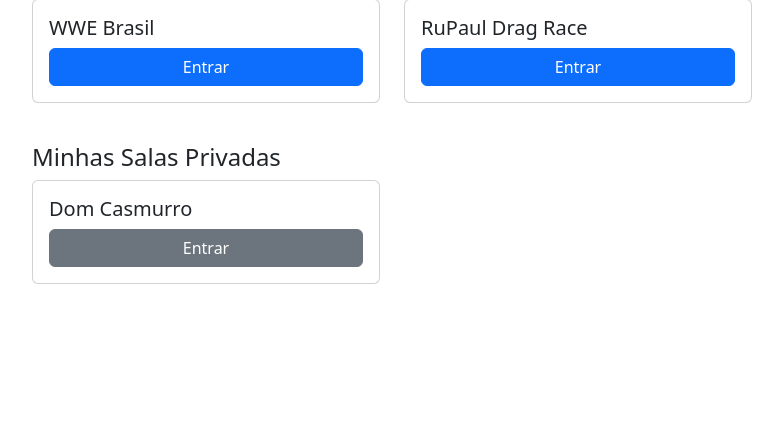
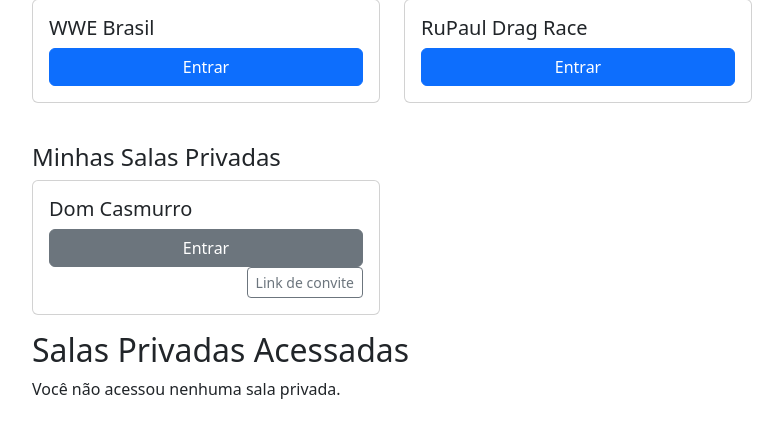
Before and after one commit to A-juli07/Dialogus, a Django app: page /chat/salas/ in a window 1280 px wide. Shown: the part 244-682 px from the top of the page, without its empty margins (62-845 px from the left). Run offline with Django 5.2, Linux system fonts and the light colour scheme; a user stored in the database is signed in; data comes from the database, SQL or seed files in the repository.

Commit message:
Adiciona link de convite com token exclusivo para salas privadas e adiciona acesso a salas privadas acessadas pelo link

```diff
--- a/templates/chat/salas.html
+++ b/templates/chat/salas.html
@@ -33,6 +33,7 @@
                         <div class="card-body">
                             <h5 class="card-title">{{ sala.nome }}</h5>
                             <a href="{% url 'room' room_name=sala.nome %}" class="btn btn-secondary w-100">Entrar</a>
+                            <a href="{% url 'aceitar_convite' token=sala.token %}" class="btn btn-sm btn-outline-secondary float-end">Link de convite</a>
                         </div>
                     </div>
                 </div>
@@ -41,6 +42,22 @@
             {% endfor %}
         </div>
     </div>
+
+    <h2>Salas Privadas Acessadas</h2>
+        <div class="row">
+            {% for sala in salas_autorizadas %}
+                <div class="col-md-4 mb-3">
+                    <div class="card">
+                        <div class="card-body">
+                            <h5 class="card-title">{{ sala.nome }}</h5>
+                            <a href="{% url 'room' room_name=sala.nome %}" class="btn btn-secondary w-100">Entrar</a>
+                        </div>
+                    </div>
+                </div>
+            {% empty %}
+                <p>Você não acessou nenhuma sala privada.</p>
+            {% endfor %}
+        </div>
 </div>
 {% endblock %}
 
```
